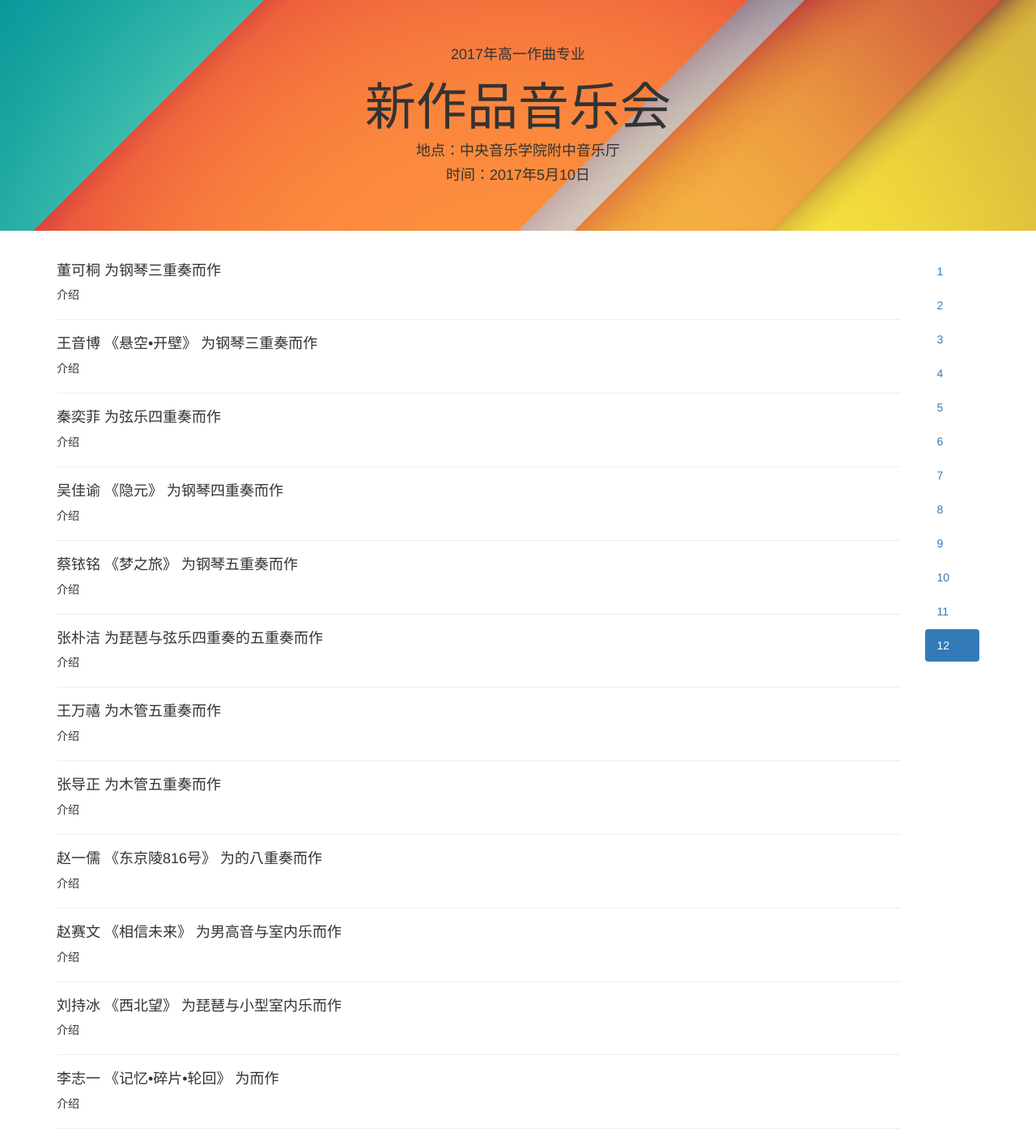
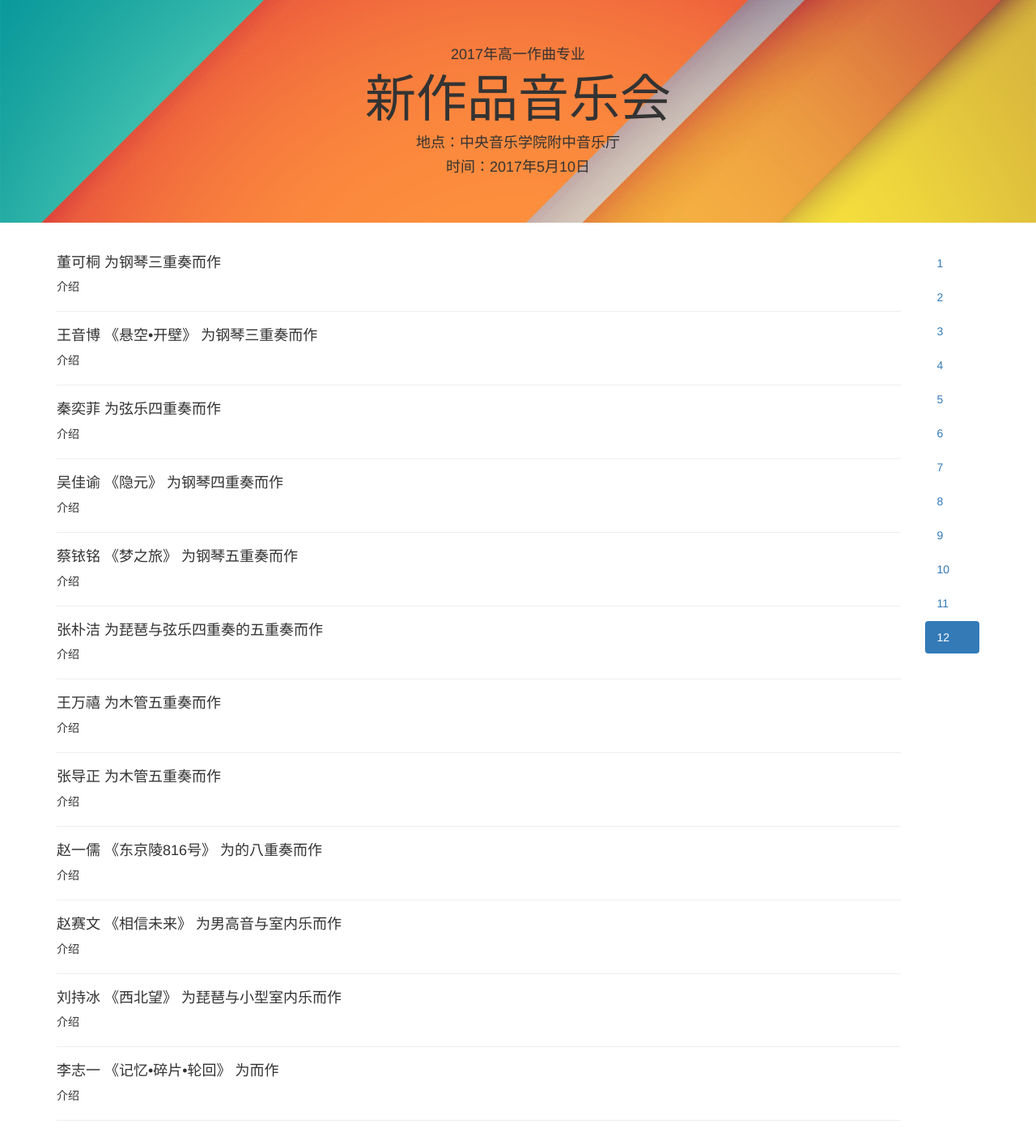
Before and after one commit to charlie428b/MyWorks, a Jekyll site: the page built from concert2017/index.html, in a window 1280 px wide. Shown: the whole page at 81% size. Built offline with Jekyll 4.4.1, drawn with Linux system fonts in a browser that asks for light colours.

Commit message:
细节调整

```diff
--- a/concert2017/index.html
+++ b/concert2017/index.html
@@ -34,7 +34,7 @@
 
   <div class="jumbotron" style="background-image: url('jumbotron.jpg'); background-size: cover">
     <h4 style="text-align: center">2017年高一作曲专业</h4>
-            <h1 style="text-align: center">新作品音乐会</h1>
+            <h1 style="text-align: center; margin-top: 0">新作品音乐会</h1>
             <h4 style="text-align: center">地点：中央音乐学院附中音乐厅</h4>
             <h4 style="text-align: center">时间：2017年5月10日</h4>
         </div>
```
